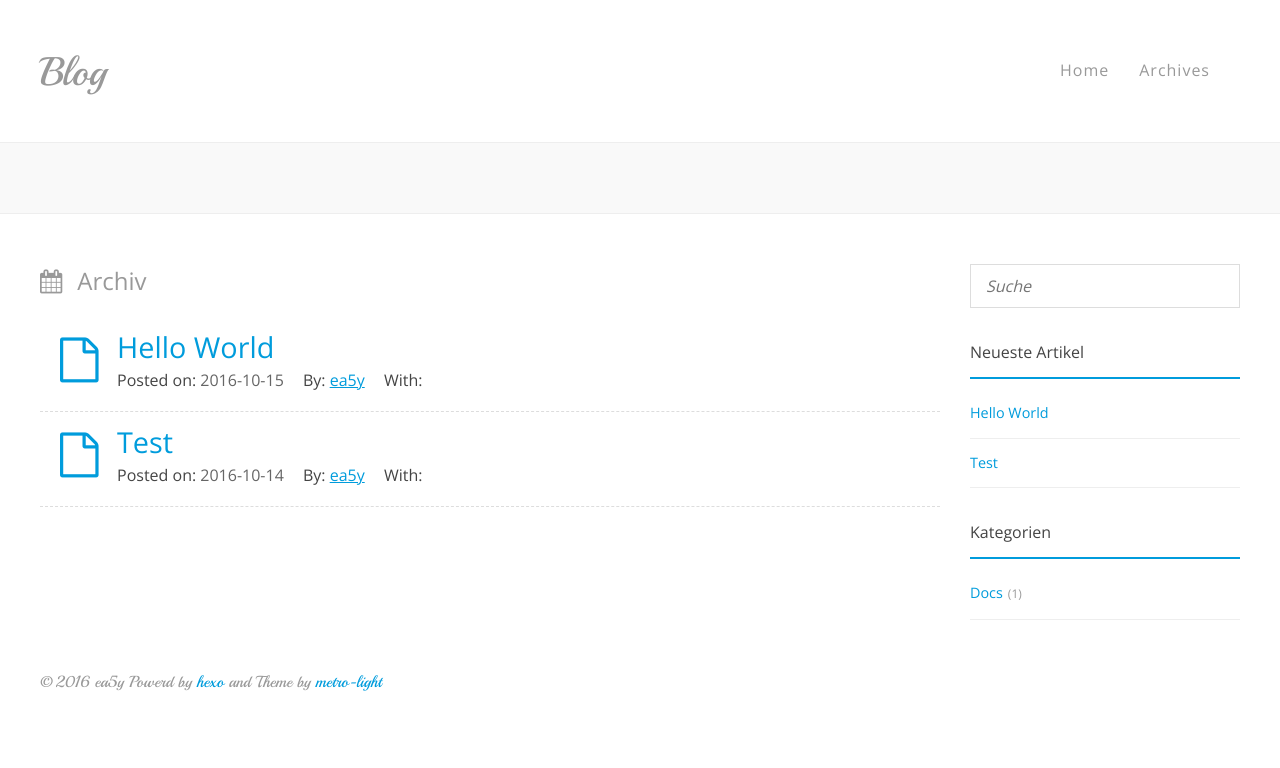
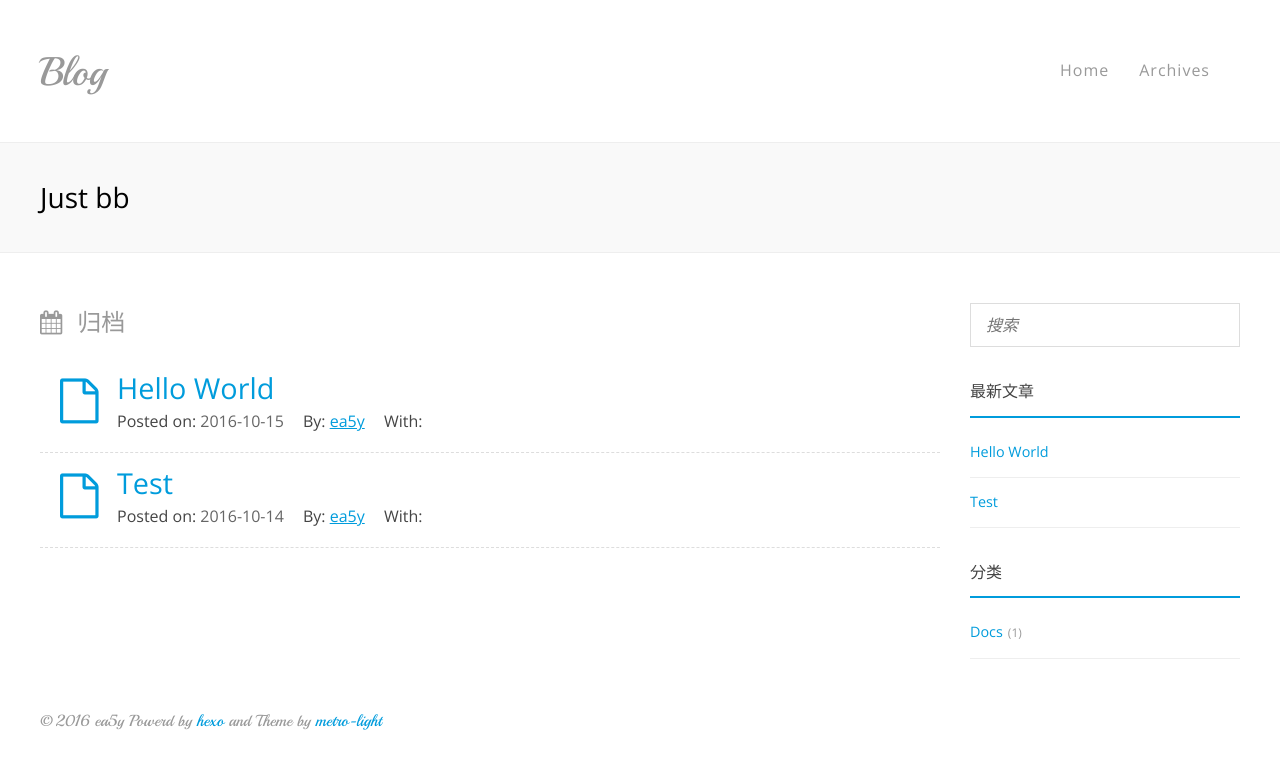
Before and after one commit to ea5y/ea5y.github.io, a plain HTML site: page archives/index.html in a window 1280 px wide. Drawn offline with nearby package versions, Linux system fonts and the light colour scheme.

Commit message:
Site updated: 2016-10-16 00:08:01

```diff
--- a/archives/index.html
+++ b/archives/index.html
@@ -5,7 +5,7 @@
 <head>
   <meta charset="utf-8">
 
-  <title>Archiv | Blog</title>
+  <title>归档 | Blog</title>
   <meta name="author" content="ea5y">
 
   <meta name="description" content="So, i can say &quot;That&#39;s easy.&quot;">
@@ -99,14 +99,14 @@ body{ -webkit-animation: bugfix infinite 1s; }
   	<div class="inner">
       <div class="padding">
 
-          <h2></h2>
+          <h2>Just bb</h2>
 
       </div>
   	</div>
   </div>
   <div id="content" class="inner">
     <div id="main-col" class="alignleft"><div id="wrapper" class="padding">
-<h2 class="archive-title">Archiv</h2>
+<h2 class="archive-title">归档</h2>
 
 
   <div class="archive">
@@ -179,14 +179,14 @@ body{ -webkit-animation: bugfix infinite 1s; }
 
 	  <div class="search">
   <form action="//google.com/search" method="get" accept-charset="utf-8">
-    <input type="search" name="q" results="0" placeholder="Suche">
+    <input type="search" name="q" results="0" placeholder="搜索">
     <input type="hidden" name="q" value="site:yoursite.com">
   </form>
 </div>
 
 
 <div class="widget recent-post">
-  <h3 class="title">Neueste Artikel</h3>
+  <h3 class="title">最新文章</h3>
   <ul class="entry">
 
       <li>
@@ -203,7 +203,7 @@ body{ -webkit-animation: bugfix infinite 1s; }
 
 
 <div class="widget category">
-  <h3 class="title">Kategorien</h3>
+  <h3 class="title">分类</h3>
   <ul class="entry">
 
     <li><a href="/categories/Docs/">Docs</a><small>1</small></li>
```
Also changed, not shown: 2016/10/14/Test/index.html (+4 -4 lines), 2016/10/15/hello-world/index.html (+4 -4 lines), archives/2016/10/index.html (+5 -5 lines), archives/2016/index.html (+5 -5 lines), categories/Docs/index.html (+4 -4 lines), index.html (+4 -4 lines).
